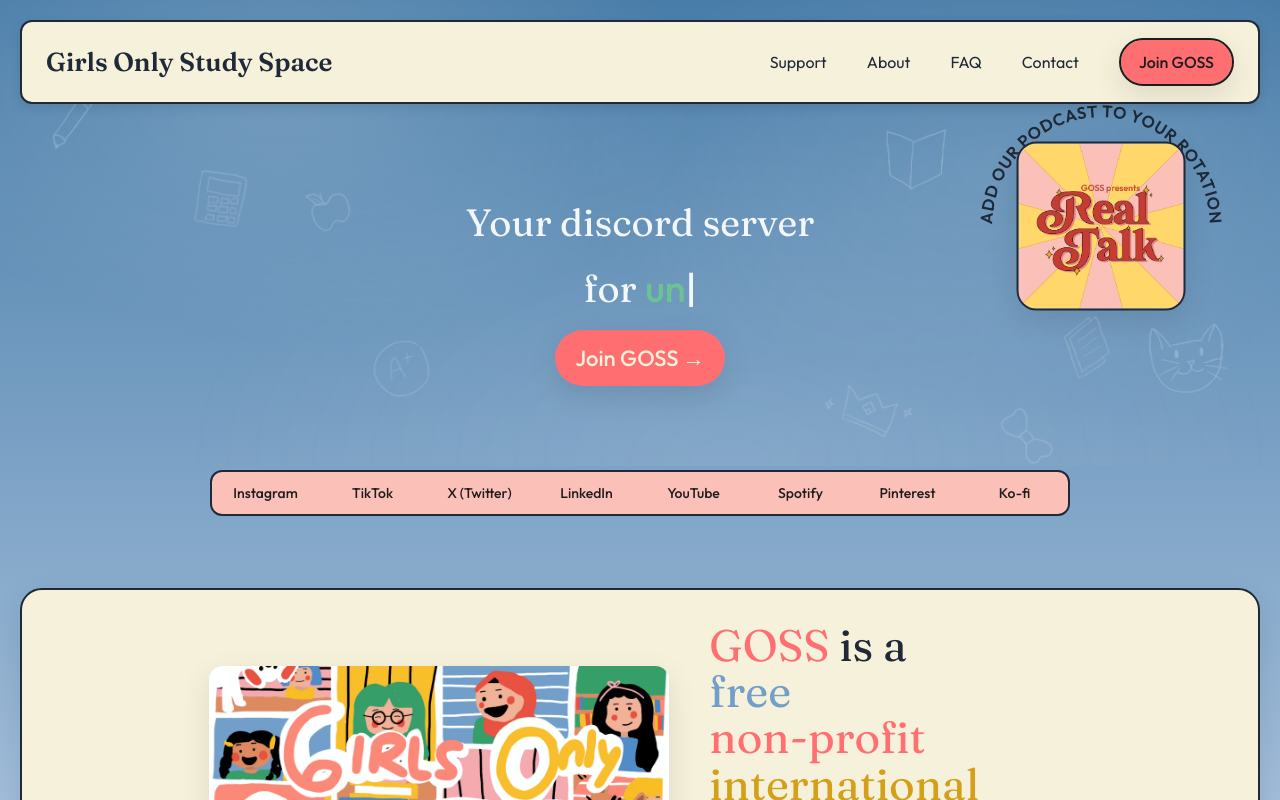
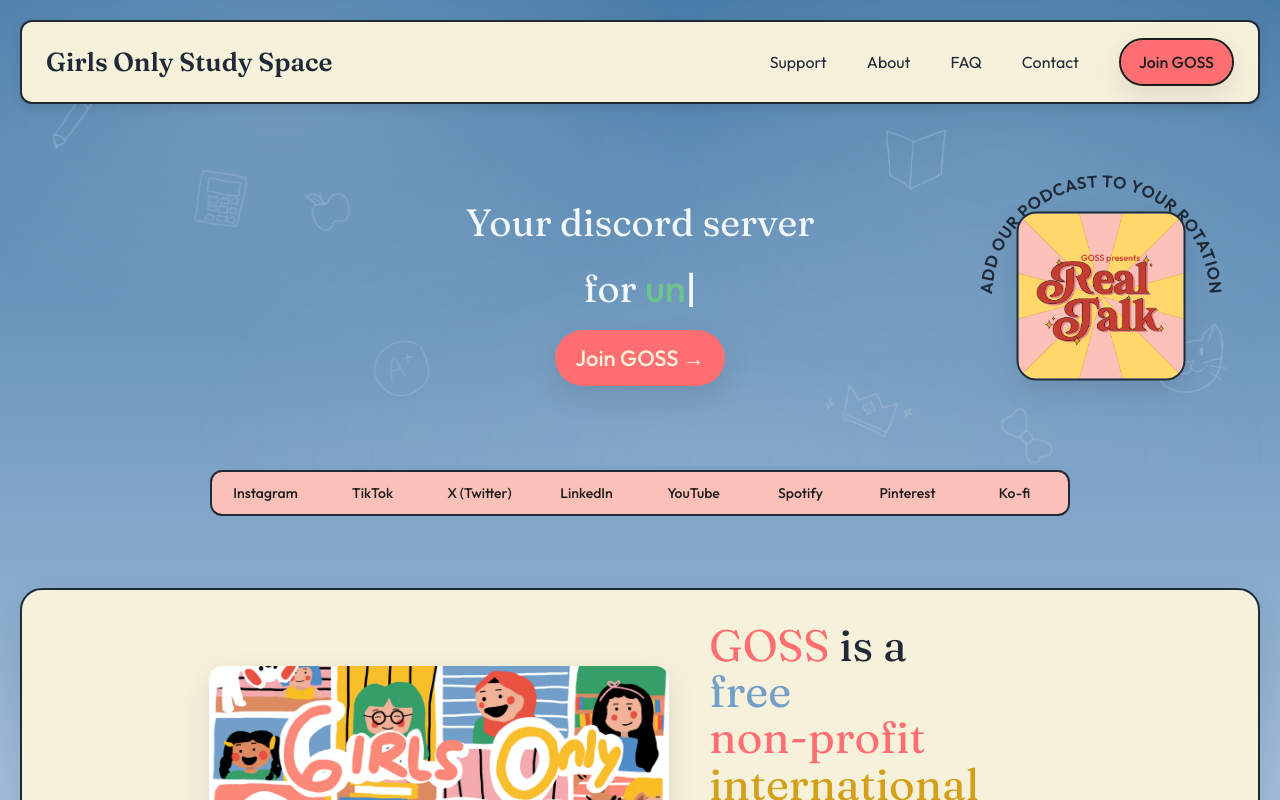
Before and after one commit to GirlsOnlyDiscord/girlsonlydiscord.github.io, a React (Vite) app: page / in a window 1280 px wide. Shown: the top 800 px of the page. Built offline with nearby package versions, Linux system fonts and the light colour scheme.

Commit message:
nudged podcast badge down on hero section

```diff
--- a/src/styles/sections/hero.css
+++ b/src/styles/sections/hero.css
@@ -102,7 +102,11 @@
   position: absolute;
   top: 50%;
   right: clamp(16px, 4vw, 64px);
-  transform: translateY(-50%);
+  /* .hero has a -100px margin-top pulling the whole section up under
+     the navbar; .heroCenter compensates with its own +100px margin,
+     but this badge is positioned relative to .hero directly, so it
+     needs the same nudge down to clear the nav. */
+  transform: translateY(calc(-50% + 70px));
   z-index: 2;
   width: clamp(200px, 20vw, 300px);
   height: clamp(200px, 20vw, 300px);
```
